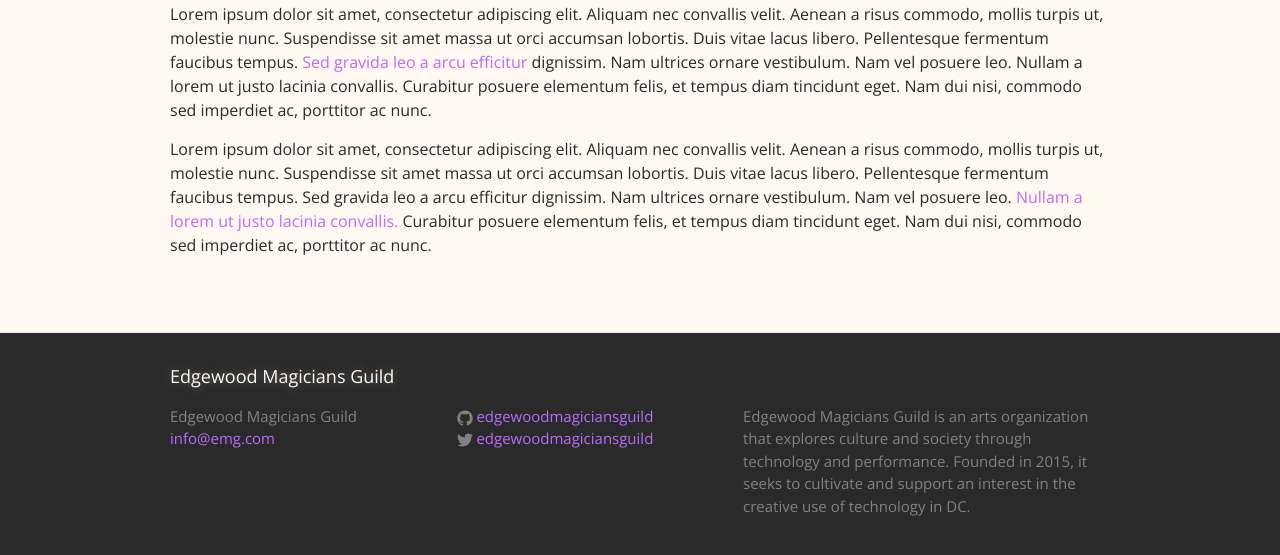
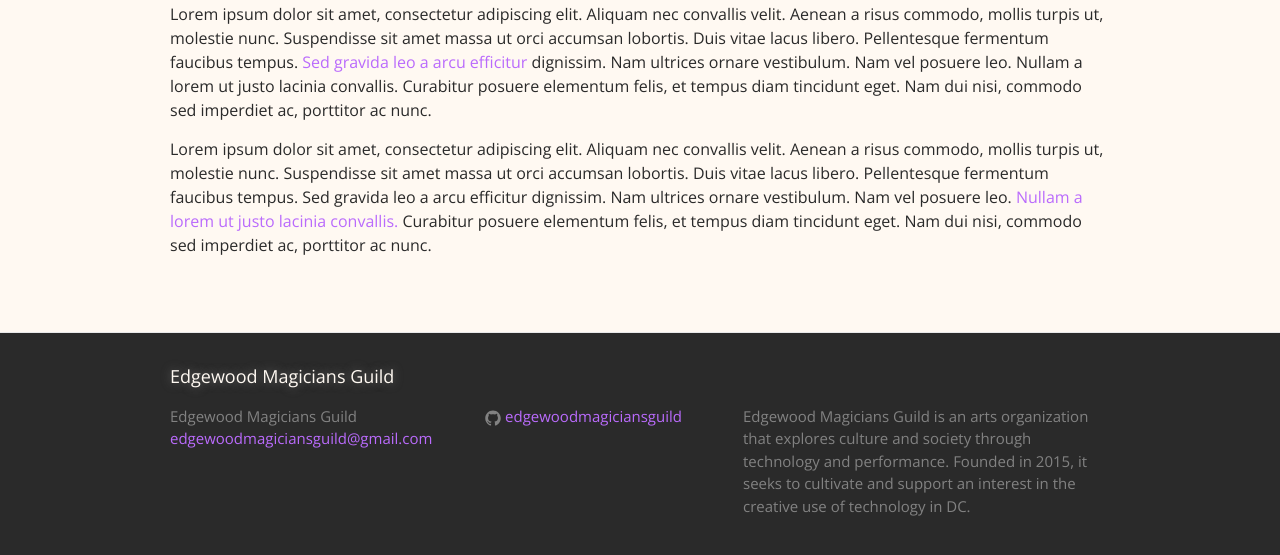
Before and after one commit to edgewoodmagiciansguild/edgewoodmagiciansguild.github.io, a Jekyll site: the page built from index.html, in a window 1280 px wide, cut to the strip 2415-2992 px from the top of the page. Shown: the top 555 px of the strip. Built offline with Jekyll 4.4.1, drawn with Linux system fonts in a browser that asks for light colours; nearby versions of some CDN libraries; some web fonts are replaced.

Commit message:
removed twitter link while we don't have one, and fixed email address

```diff
--- a/_config.yml
+++ b/_config.yml
@@ -7,13 +7,12 @@
 
 # Site settings
 title: Edgewood Magicians Guild
-email: info@emg.com
+email: edgewoodmagiciansguild@gmail.com
 description: > # this means to ignore newlines until "baseurl:"
     Edgewood Magicians Guild is an arts organization that explores culture and society through technology and performance.
     Founded in 2015, it seeks to cultivate and support an interest in the creative use of technology in DC.
 baseurl: "" # the subpath of your site, e.g. /blog
 url: "http://localhost:4000/" # the base hostname & protocol for your site
-twitter_username: edgewoodmagiciansguild
 github_username:  edgewoodmagiciansguild
 
 # Build settings
--- a/_sass/_layout.scss
+++ b/_sass/_layout.scss
@@ -126,13 +126,13 @@
 }
 
 .footer-col-1 {
-	width: -webkit-calc(30% - (#{$spacing-unit} / 2));
-	width:         calc(30% - (#{$spacing-unit} / 2));
+	width: -webkit-calc(33% - (#{$spacing-unit} / 2));
+	width:         calc(33% - (#{$spacing-unit} / 2));
 }
 
 .footer-col-2 {
-	width: -webkit-calc(30% - (#{$spacing-unit} / 2));
-	width:         calc(30% - (#{$spacing-unit} / 2));
+	width: -webkit-calc(27% - (#{$spacing-unit} / 2));
+	width:         calc(27% - (#{$spacing-unit} / 2));
 }
 
 .footer-col-3 {
```
